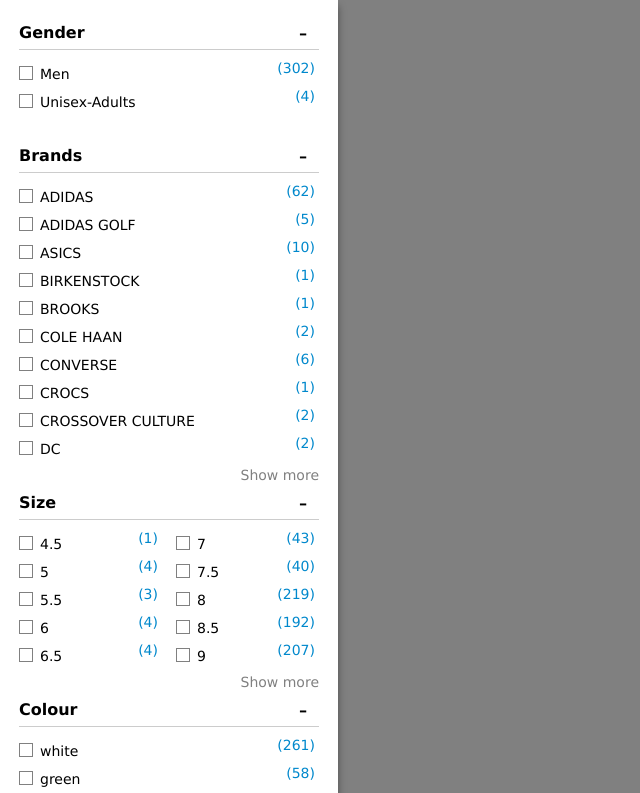
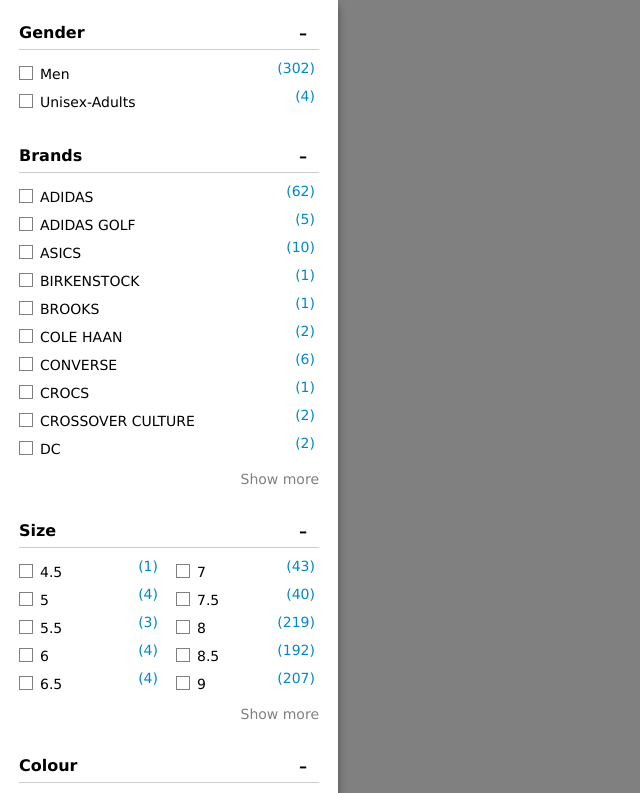
Before and after one commit to alexander-lyakhov/vue3-sc, a Vue app: page / in a window 1280 px wide. Shown: the top 793 px of the page, without its empty margins (0-640 px from the left). Built offline with nearby package versions, Linux system fonts and the light colour scheme.

Commit message:
removed float for 'Show more/less'

```diff
--- a/src/components/list/index.vue
+++ b/src/components/list/index.vue
@@ -108,9 +108,10 @@
 
 .show-more {
   color: #808080;
+  text-align: right;
   display: block;
   line-height: 1.5rem;
-  float: right;
+  margin-top: .25rem;
 
   &:hover {
     text-decoration: underline;
```
